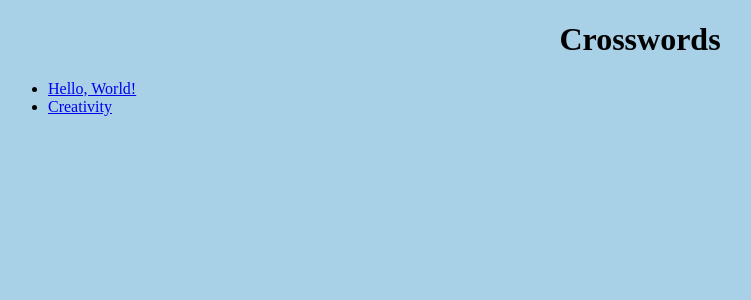
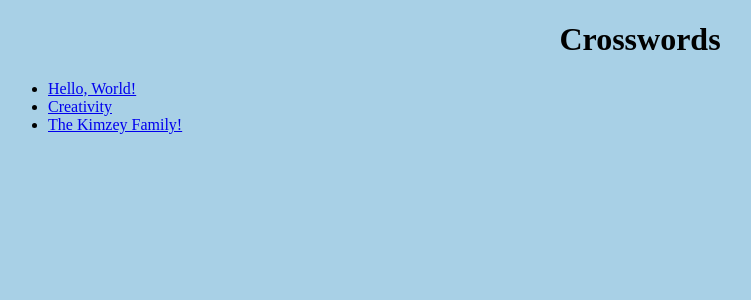
Before and after one commit to StevenSawtelle/stevensawtelle.github.io, a Jekyll site: the page built from crosswords.md, in a window 1280 px wide. Shown: the top 300 px of the page, without its empty margins (0-751 px from the left). Built offline with Jekyll 4.4.1, drawn with Linux system fonts in a browser that asks for light colours; some web fonts are replaced; our own code applies the rules of GitHub Pages for plain Markdown files.

Commit message:
actually add kimzeys lol

```diff
--- a/crosswords.md
+++ b/crosswords.md
@@ -20,4 +20,7 @@ title: Crosswords
     <li>
         <a href="/puzzles/crosswords/creativity.html">Creativity</a>
     </li>
+    <li>
+        <a href="/puzzles/crosswords/kimzeys.html">The Kimzey Family!</a>
+    </li>
 </ul>
```
